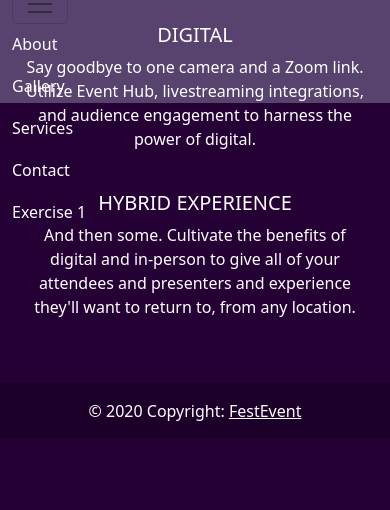
After one commit to nikita22001/nikitasol_tasks, a PHP site: page /ex2.php in a window 390 px wide, after a click that opens the changed part. The commit adds this page. Shown: the part 334-844 px from the top of the page. Run offline with PHP 8.4, Linux system fonts and the light colour scheme.

Commit message:
exercise2

```diff
--- /dev/null
+++ b/layout/eventfooter.php
@@ -0,0 +1,57 @@
+ <!--Footer-->
+ <footer class="text-center text-lg-start text-white">
+    <!-- Grid container -->
+    </div>
+    <div class="container p-4">
+      <!--Grid row-->
+      <div class="row">
+        <!--Grid column-->
+        <div class="col-lg-6 col-md-12 mb-4 mb-md-0">
+          <h5 class="text-uppercase">In-person</h5>
+
+          <p>
+            In-person events are back and better than ever. Use FestEvent to gather attendees,
+            track which content they interact with, and automate emails to bring them back next time.
+          </p>
+        </div>
+        <!--Grid column-->
+
+        <!--Grid column-->
+        <div class="col-lg-6 col-md-12 mb-4 mb-md-0">
+          <h5 class="text-uppercase">Digital</h5>
+
+          <p>
+            Say goodbye to one camera and a Zoom link. Utilize Event Hub,
+            livestreaming integrations, and audience engagement to harness the power of digital.
+          </p>
+        </div>
+        <!--Grid column-->
+
+        <!--Grid column-->
+        <div class="col-lg-6 col-md-12 mb-4 mb-md-0">
+          <h5 class="text-uppercase">Hybrid Experience</h5>
+
+          <p>
+            And then some. Cultivate the benefits of digital and in-person to give all of your attendees
+            and presenters and experience they'll want to return to, from any location.
+          </p>
+        </div>
+        <!--Grid column-->
+      </div>
+      <!--Grid row-->
+    </div>
+    <!-- Grid container -->
+
+    <!-- Copyright -->
+    <div class="text-center p-3" style="background-color: rgba(0, 0, 0, 0.2);">
+      © 2020 Copyright:
+      <a class="text-white" href="main.html">FestEvent</a>
+    </div>
+    <!-- Copyright -->
+  </footer>
+  <!--Footer ends-->
+
+
+    <script src="https://cdn.jsdelivr.net/npm/bootstrap@5.3.0-alpha1/dist/js/bootstrap.bundle.min.js" integrity="sha384-w76AqPfDkMBDXo30jS1Sgez6pr3x5MlQ1ZAGC+nuZB+EYdgRZgiwxhTBTkF7CXvN" crossorigin="anonymous"></script>
+</body>
+</html>
--- /dev/null
+++ b/layout/eventheader.php
@@ -0,0 +1,84 @@
+<!doctype html>
+<html lang="en">
+  <head>
+    <meta charset="utf-8">
+    <meta name="viewport" content="width=device-width, initial-scale=1">
+    <title>Exercise 2</title>
+    <link href="https://cdn.jsdelivr.net/npm/bootstrap@5.3.0-alpha1/dist/css/bootstrap.min.css" rel="stylesheet" integrity="sha384-GLhlTQ8iRABdZLl6O3oVMWSktQOp6b7In1Zl3/Jr59b6EGGoI1aFkw7cmDA6j6gD" crossorigin="anonymous">
+    <link class="stylesheet" href="style.css">
+
+  <style>
+      body {
+        background-color: rgb(36, 0, 52);
+      }
+
+      .navbar {
+        background-color: #58426e;
+        height: 100px;
+      }
+
+      .nav-item::after {
+        content: '';
+        display: block;
+        width: 0;
+        height: 2px;
+        background: #fff;
+        transition: width .3s;
+    }
+
+    .nav-item:hover::after {
+        width: 100%;
+        transition: width .3s;
+    }
+
+
+      footer {
+        background-color: #58426e;
+        height: 296px;
+      }
+
+      .btn{
+        background-color: #58426e;
+      }
+
+      .img-fluid{
+        padding-top: 30px;
+        padding-bottom: 30px;
+      }
+
+    </style>
+
+  </head>
+
+  <body>
+      <!--Navbar Starts-->
+
+    <nav class="navbar navbar-expand-lg sticky-top">
+        <div class="container-fluid col-lg-11 mb-md-0">
+          <a class="navbar-brand" href="main.html" >
+          <img src="images/LogoMakr-7qPWOZ.jpg" alt="Website name FestEvent"></a>
+          <button class="navbar-toggler" type="button" data-bs-toggle="collapse" data-bs-target="#navbarSupportedContent" aria-controls="navbarSupportedContent" aria-expanded="false" aria-label="Toggle navigation">
+            <span class="navbar-toggler-icon"></span>
+          </button>
+          <div class="collapse navbar-collapse" id="navbarSupportedContent">
+            <ul class="navbar-nav ms-auto mb-2 mb-lg-0">
+              <li class="nav-item">
+                <a class="nav-link text-white" aria-current="page" href="about.html">About</a>
+              </li>
+              <li class="nav-item">
+                <a class="nav-link text-white" href="gallery.html">Gallery</a>
+              </li>
+              <li class="nav-item">
+                <a class="nav-link text-white" href="services.html">Services</a>
+              </li>
+              <li class="nav-item">
+                <a class="nav-link text-white" href="contact.html">Contact</a>
+              </li>
+              <li class="nav-item">
+                <a class="nav-link text-white" href="ex1.php">Exercise 1</a>
+              </li>
+            </ul>
+        </div>
+        </div>
+      </nav>
+      <!--Navbar ends-->
--- a/layout/ex1.php
+++ b/layout/ex1.php
@@ -48,7 +48,7 @@ $title = "Exercise 1";
 
     <h1> Screen Shoot </h1>
 
-    <img src="layout/Screenshot.png" alt="screenshot">
+    <img src="Screenshot.png" alt="screenshot">
 
 
 
--- /dev/null
+++ b/layout/ex2.php
@@ -0,0 +1,8 @@
+<?php include "eventheader.php"  ?>
+
+<h1 style="color: #fff;"> Event Website</h1>
+
+
+
+
+<?php include "eventfooter.php" ?>
```
